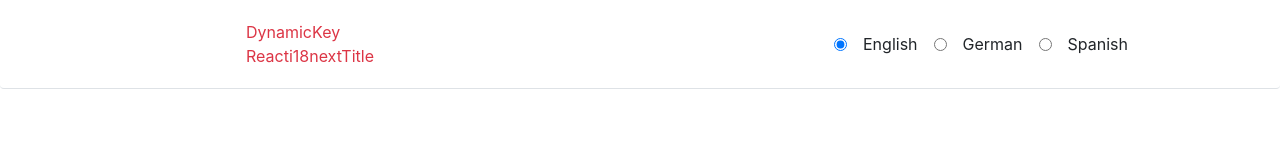
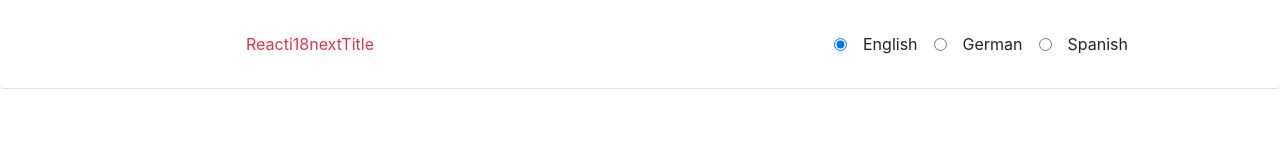
Before and after one commit to ivan-samardzic/React-MultiLanguage-Template, a React (Create React App) app in the folder frontend/: page / in a window 1280 px wide. Shown: the top 146 px of the page. Built offline with nearby package versions, Linux system fonts and the light colour scheme; what i18next-xhr-backend would draw is missing.

Commit message:
Add exists method from i18next instance

```diff
--- a/frontend/src/components/Title.js
+++ b/frontend/src/components/Title.js
@@ -2,15 +2,17 @@ import React from "react";
 import { useTranslation } from "react-i18next";
 
 const Title = () => {
-  const { t } = useTranslation();
+  const { t, i18n } = useTranslation();
   return (
     <div>
+      {i18n.exists("header:DynamicKey") && (
         <div className="text-danger">
           {t("header:DynamicKey", {
             what: "Ars Futura Web Team",
             how: "the best",
           })}
         </div>
+      )}
       <div className="text-danger">{t("header:Reacti18nextTitle")}</div>
     </div>
   );
--- a/frontend/src/i18n.js
+++ b/frontend/src/i18n.js
@@ -21,7 +21,7 @@ i18n
       formatSeparator: ",",
     },
     react: {
-      wait: true,
+      useSuspense: true,
     },
   });
 
```
Lines whose indentation alone changed are shown as unchanged.
